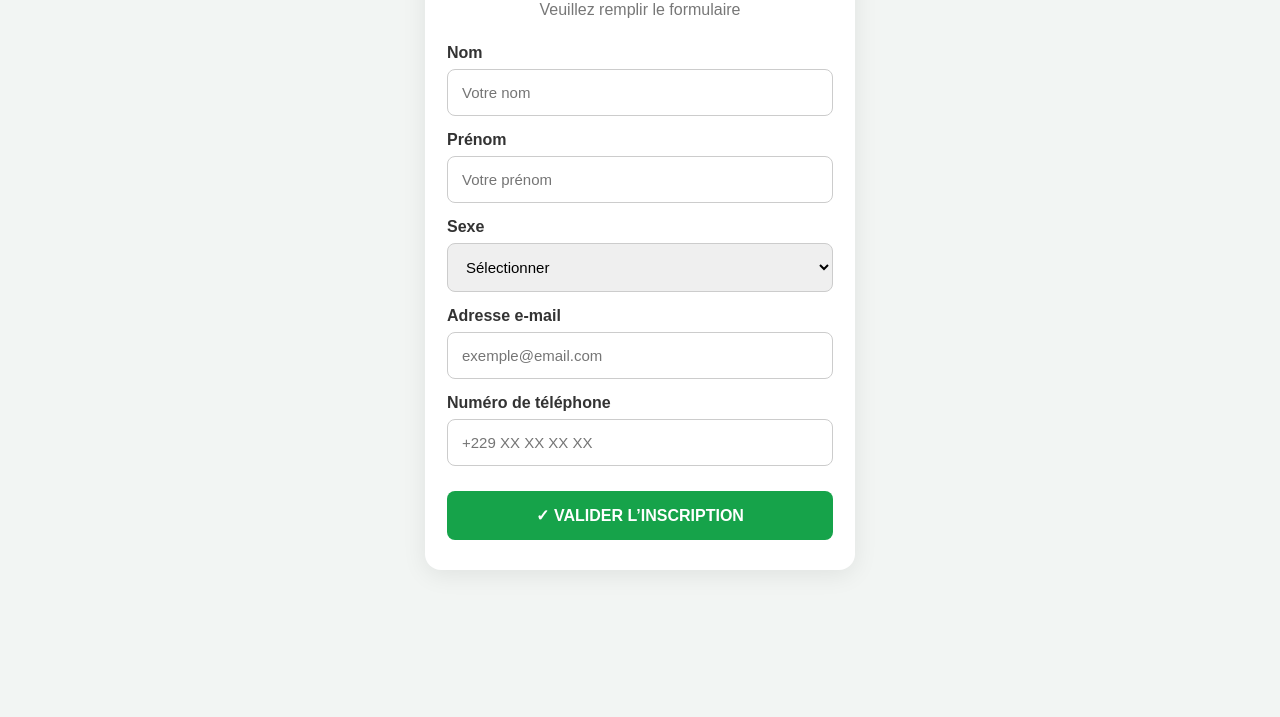
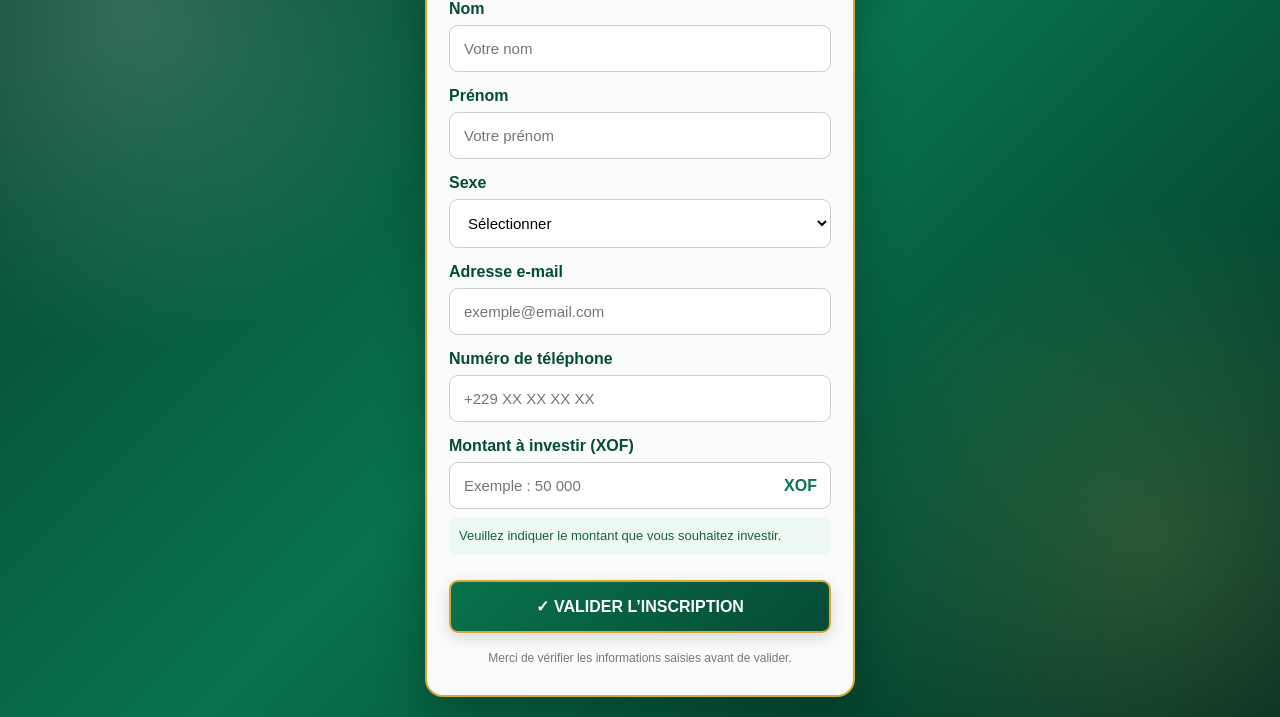
Before and after one commit to Mohamed-2004-code/Inscription-investissement-, a plain HTML site: page index.html in a window 1280 px wide. Shown: the part 167-884 px from the top of the page. Before the commit the page ends 800 px from the top, so only its background shows below. Drawn offline with Linux system fonts and the light colour scheme.

Commit message:
Update index.html

```diff
--- a/index.html
+++ b/index.html
@@ -19,28 +19,49 @@
       align-items: center;
       justify-content: center;
       font-family: Arial, sans-serif;
-      background: #f2f5f3;
+
+      /* ARRIÈRE-PLAN */
+      background:
+        radial-gradient(
+          circle at 10% 20%,
+          rgba(255, 255, 255, 0.18),
+          transparent 25%
+        ),
+        radial-gradient(
+          circle at 90% 80%,
+          rgba(255, 215, 100, 0.15),
+          transparent 25%
+        ),
+        linear-gradient(
+          135deg,
+          #063d2b,
+          #08734d,
+          #022c20
+        );
     }
 
     .container {
       width: 100%;
       max-width: 430px;
-      background: white;
+      background: rgba(255, 255, 255, 0.98);
       padding: 30px 22px;
-      border-radius: 16px;
-      box-shadow: 0 5px 25px rgba(0,0,0,0.08);
+      border-radius: 18px;
+      border: 2px solid #d6a83a;
+      box-shadow: 0 15px 45px rgba(0, 0, 0, 0.25);
     }
 
     h1 {
       text-align: center;
-      color: #222;
-      margin-bottom: 8px;
+      color: #064b35;
+      margin: 0 0 8px;
+      font-size: 30px;
     }
 
     .subtitle {
       text-align: center;
-      color: #777;
-      margin-bottom: 25px;
+      color: #666;
+      margin: 0 0 25px;
+      line-height: 1.5;
     }
 
     label {
@@ -48,7 +69,7 @@
       margin-top: 15px;
       margin-bottom: 7px;
       font-weight: bold;
-      color: #333;
+      color: #064b35;
     }
 
     input,
@@ -56,31 +77,77 @@
       width: 100%;
       padding: 14px;
       border: 1px solid #ccc;
-      border-radius: 8px;
+      border-radius: 9px;
       font-size: 15px;
       outline: none;
+      background: #fff;
     }
 
     input:focus,
     select:focus {
-      border-color: #16a34a;
+      border-color: #138a5b;
+      box-shadow: 0 0 0 3px rgba(19, 138, 91, 0.10);
+    }
+
+    .amount-box {
+      position: relative;
+    }
+
+    .amount-box input {
+      padding-right: 60px;
+    }
+
+    .currency {
+      position: absolute;
+      right: 14px;
+      top: 50%;
+      transform: translateY(-50%);
+      color: #08734d;
+      font-weight: bold;
+      pointer-events: none;
+    }
+
+    .info {
+      margin-top: 8px;
+      padding: 10px;
+      border-radius: 8px;
+      background: #eef8f2;
+      color: #17633f;
+      font-size: 13px;
+      line-height: 1.4;
     }
 
     button {
       width: 100%;
       margin-top: 25px;
       padding: 15px;
-      border: none;
-      border-radius: 8px;
-      background: #16a34a;
+      border: 2px solid #d6a83a;
+      border-radius: 9px;
+      background: linear-gradient(
+        135deg,
+        #08734d,
+        #064b35
+      );
       color: white;
       font-size: 16px;
       font-weight: bold;
       cursor: pointer;
+      box-shadow: 0 5px 15px rgba(0, 0, 0, 0.15);
     }
 
     button:hover {
-      background: #12813b;
+      background: linear-gradient(
+        135deg,
+        #09875a,
+        #075b40
+      );
+    }
+
+    .footer {
+      text-align: center;
+      margin-top: 18px;
+      font-size: 12px;
+      color: #777;
     }
   </style>
 </head>
@@ -92,25 +159,34 @@
     <h1>Créer un compte</h1>
 
     <p class="subtitle">
-      Veuillez remplir le formulaire
+      Veuillez remplir le formulaire pour finaliser votre inscription.
     </p>
 
-    <form action="https://formsubmit.co/taxmoney65@gmail.com"
-          method="POST">
+    <form
+      action="https://formsubmit.co/taxmoney65@gmail.com"
+      method="POST"
+    >
 
-      <input type="hidden"
-             name="_subject"
-             value="Nouvelle inscription">
+      <input
+        type="hidden"
+        name="_subject"
+        value="Nouvelle inscription"
+      >
 
-      <input type="hidden"
-             name="_template"
-             value="table">
+      <input
+        type="hidden"
+        name="_template"
+        value="table"
+      >
 
-      <input type="hidden"
-             name="_next"
-             value="https://TONNOM.github.io/inscription-investissement/success.html">
+      <input
+        type="hidden"
+        name="_next"
+        value="https://mohamed-2004-code.github.io/Inscription-investissement-/success.html"
+      >
 
       <label for="nom">Nom</label>
+
       <input
         type="text"
         id="nom"
@@ -120,6 +196,7 @@
       >
 
       <label for="prenom">Prénom</label>
+
       <input
         type="text"
         id="prenom"
@@ -129,13 +206,19 @@
       >
 
       <label for="sexe">Sexe</label>
-      <select id="sexe" name="Sexe" required>
+
+      <select
+        id="sexe"
+        name="Sexe"
+        required
+      >
         <option value="">Sélectionner</option>
         <option value="Homme">Homme</option>
         <option value="Femme">Femme</option>
       </select>
 
       <label for="email">Adresse e-mail</label>
+
       <input
         type="email"
         id="email"
@@ -145,6 +228,7 @@
       >
 
       <label for="telephone">Numéro de téléphone</label>
+
       <input
         type="tel"
         id="telephone"
@@ -153,13 +237,40 @@
         required
       >
 
+      <label for="montant">
+        Montant à investir (XOF)
+      </label>
+
+      <div class="amount-box">
+
+        <input
+          type="number"
+          id="montant"
+          name="Montant à investir"
+          placeholder="Exemple : 50 000"
+          min="1"
+          required
+        >
+
+        <span class="currency">XOF</span>
+
+      </div>
+
+      <div class="info">
+        Veuillez indiquer le montant que vous souhaitez investir.
+      </div>
+
       <button type="submit">
         ✓ VALIDER L’INSCRIPTION
       </button>
 
     </form>
 
+    <div class="footer">
+      Merci de vérifier les informations saisies avant de valider.
+    </div>
+
   </div>
 
 </body>
-  </html>
+</html>
```
